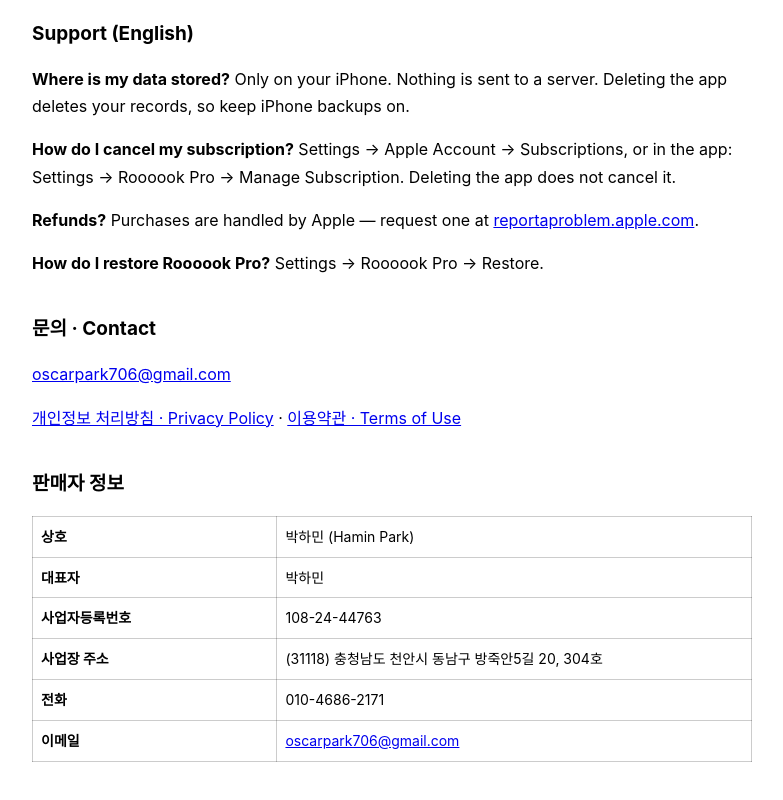
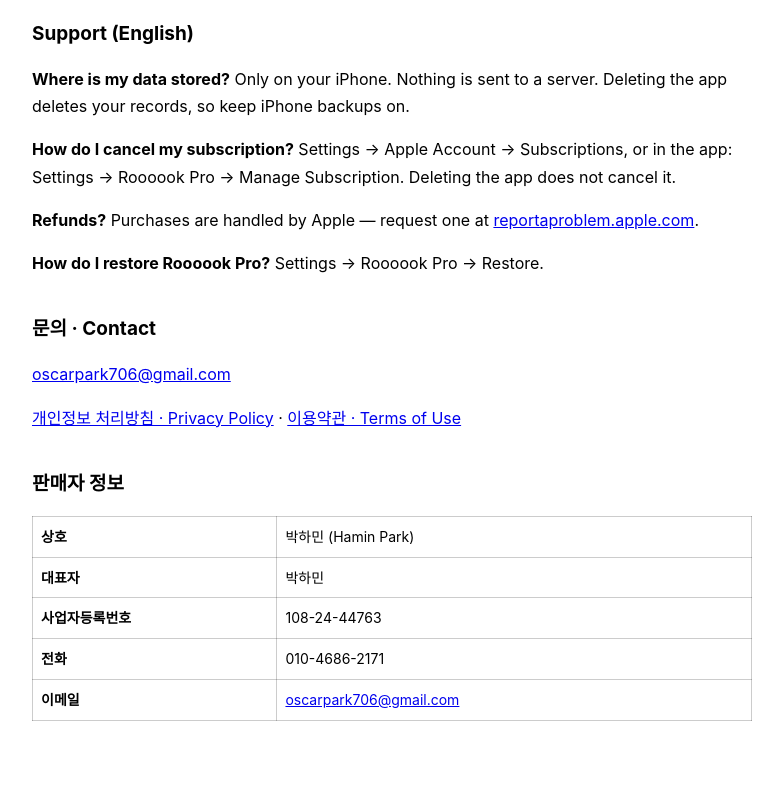
Before and after one commit to Fluorinee9/roooook, a plain HTML site: page index.html in a window 1280 px wide. Shown: the part 783-1583 px from the top of the page, without its empty margins (248-1031 px from the left). Drawn offline with Linux system fonts and the light colour scheme.

Commit message:
판매자 정보에서 주소 제외

```diff
--- a/index.html
+++ b/index.html
@@ -40,7 +40,6 @@
   <tr><th>상호</th><td>박하민 (Hamin Park)</td></tr>
   <tr><th>대표자</th><td>박하민</td></tr>
   <tr><th>사업자등록번호</th><td>108-24-44763</td></tr>
-  <tr><th>사업장 주소</th><td>(31118) 충청남도 천안시 동남구 방죽안5길 20, 304호</td></tr>
   <tr><th>전화</th><td>010-4686-2171</td></tr>
   <tr><th>이메일</th><td><a href="mailto:oscarpark706@gmail.com">oscarpark706@gmail.com</a></td></tr>
 </table>
```
Also changed, not shown: terms.html (+0 -1 lines).
